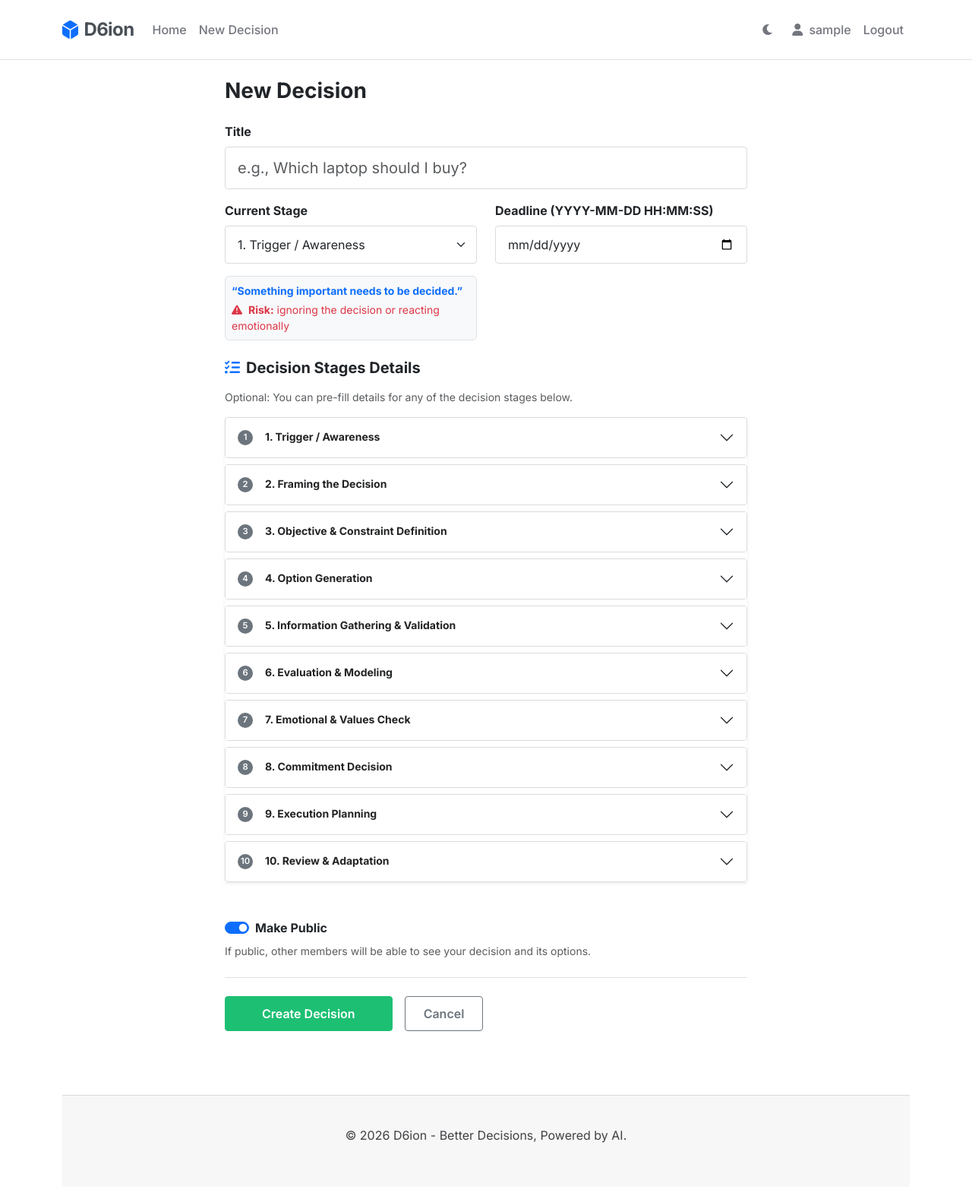
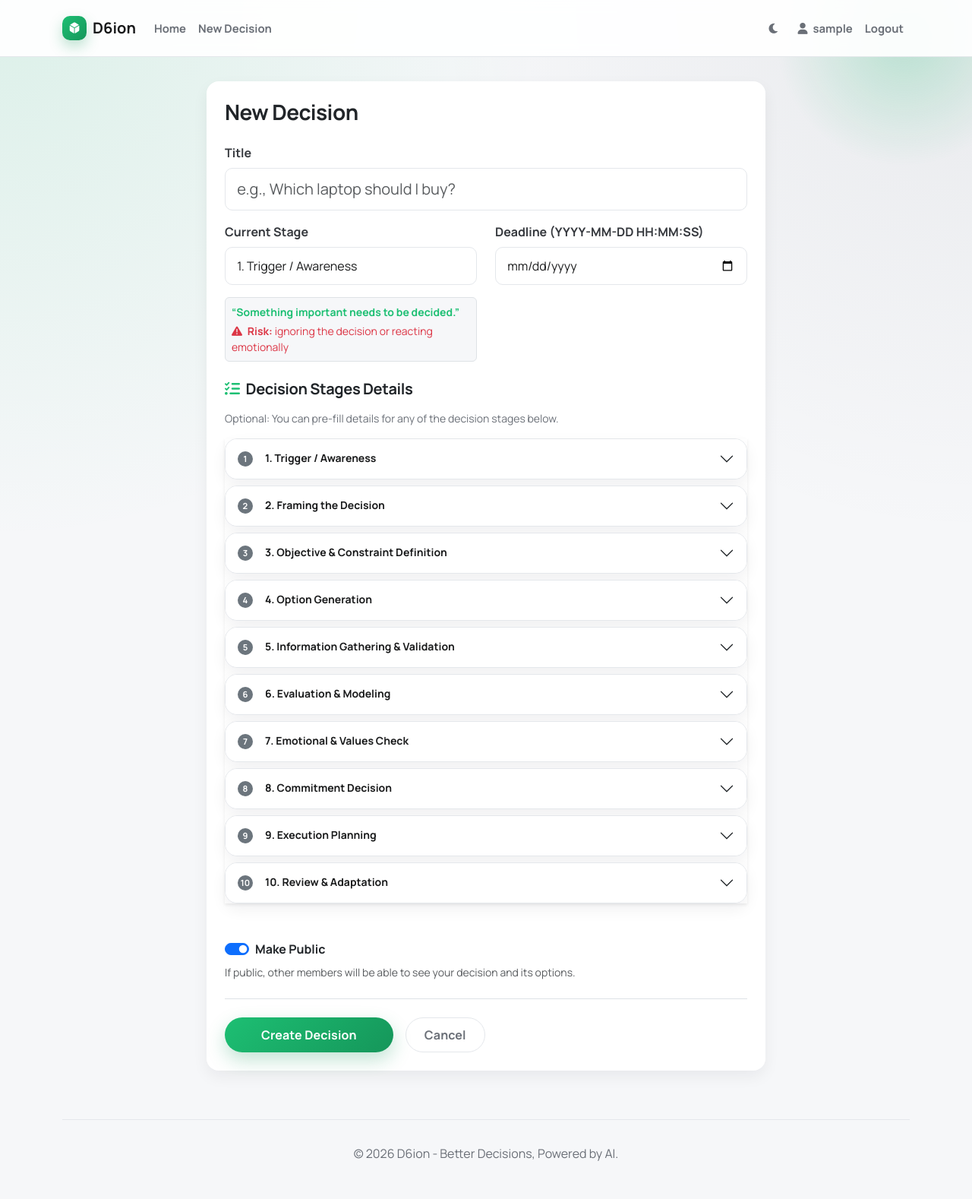
Before and after one commit to drdru76/Test, a Flask app: page /decision/new in a window 1280 px wide. Shown: the whole page at 76% size. Before the commit the page ends 1504 px from the top, so only its background shows below. Run offline with Flask 3, Linux system fonts and the light colour scheme; the visitor is signed in with stand-in values (Sample User, id 1); some libraries are stand-ins or nearby versions.

Commit message:
python anywhere

```diff
--- a/app/static/css/style.css
+++ b/app/static/css/style.css
@@ -1,228 +1,399 @@
 :root {
-    --primary-color: #1dbf73; /* Fiverr Green */
-    --primary-dark: #19a463;
-    --primary-subtle: rgba(29, 191, 115, 0.1);
-    --secondary-color: #404145; /* Dark Grey */
-    --accent-color: #ffbe5b;
-    --background-color: #ffffff;
-    --surface-color: #f7f7f7;
-    --border-color: #dadbdd;
-    --text-main: #404145;
-    --text-muted: #74767e;
-    --text-heading: #222325;
-    --card-shadow: 0 0.125rem 0.25rem rgba(0, 0, 0, 0.075);
-    --card-shadow-hover: 0 8px 24px rgba(0, 0, 0, 0.12);
+    --brand: #1dbf73;
+    --brand-strong: #15965a;
+    --brand-soft: #e6f9ef;
+    --ink-900: #191a1b;
+    --ink-700: #35383d;
+    --ink-500: #6a6f77;
+    --ink-300: #cfd4da;
+    --surface: #ffffff;
+    --surface-soft: #f6f7f9;
+    --line: #e4e7eb;
+    --warning: #f59e0b;
+    --info: #0ea5e9;
+    --magic: #3d8bfd;
+    --shadow-sm: 0 8px 20px rgba(20, 24, 31, 0.06);
+    --shadow-md: 0 20px 48px rgba(20, 24, 31, 0.1);
+    --radius-sm: 10px;
+    --radius-md: 16px;
+    --radius-lg: 24px;
 }
 
 [data-bs-theme="dark"] {
-    --background-color: #121212;
-    --surface-color: #1e1e1e;
-    --border-color: #333333;
-    --text-main: #e0e0e0;
-    --text-muted: #999999;
-    --text-heading: #ffffff;
-    --primary-subtle: rgba(29, 191, 115, 0.2);
+    --brand: #2ad885;
+    --brand-strong: #20b26d;
+    --brand-soft: #143025;
+    --ink-900: #f7f9fc;
+    --ink-700: #d2d9e3;
+    --ink-500: #a0abbb;
+    --ink-300: #2f3946;
+    --surface: #0f1318;
+    --surface-soft: #141b24;
+    --line: #26303d;
+    --shadow-sm: 0 8px 20px rgba(0, 0, 0, 0.35);
+    --shadow-md: 0 20px 48px rgba(0, 0, 0, 0.45);
+}
+
+* {
+    box-sizing: border-box;
 }
 
 body {
-    background-color: var(--background-color);
-    color: var(--text-main);
-    font-family: 'Inter', -apple-system, BlinkMacSystemFont, 'Segoe UI', Roboto, Helvetica, Arial, sans-serif;
+    background:
+        radial-gradient(circle at 0% 0%, rgba(29, 191, 115, 0.12), transparent 35%),
+        radial-gradient(circle at 100% 0%, rgba(15, 23, 42, 0.06), transparent 35%),
+        var(--surface-soft);
+    color: var(--ink-700);
+    font-family: 'Manrope', -apple-system, BlinkMacSystemFont, 'Segoe UI', sans-serif;
     -webkit-font-smoothing: antialiased;
+    min-height: 100vh;
+}
+
+.page-glow {
+    position: fixed;
+    top: -120px;
+    right: -80px;
+    width: 340px;
+    height: 340px;
+    background: radial-gradient(circle, rgba(29, 191, 115, 0.24) 0%, rgba(29, 191, 115, 0) 70%);
+    pointer-events: none;
+    z-index: 0;
 }
 
 h1, h2, h3, h4, h5, h6 {
-    color: var(--text-heading);
+    color: var(--ink-900);
+    font-weight: 800;
+    letter-spacing: -0.02em;
+}
+
+a {
+    color: var(--brand);
+}
+
+a:hover {
+    color: var(--brand-strong);
+}
+
+.navbar {
+    background-color: color-mix(in srgb, var(--surface) 92%, transparent) !important;
+    backdrop-filter: blur(10px);
+    border-color: var(--line) !important;
+    z-index: 10;
+}
+
+.navbar-brand {
+    font-size: 1.25rem;
+    color: var(--ink-900);
+}
+
+.brand-mark {
+    width: 32px;
+    height: 32px;
+    border-radius: 10px;
+    display: inline-flex;
+    align-items: center;
+    justify-content: center;
+    background: linear-gradient(135deg, var(--brand) 0%, var(--brand-strong) 100%);
+    color: #fff;
+    font-size: 0.9rem;
+    box-shadow: 0 8px 18px rgba(21, 150, 90, 0.28);
+}
+
+.nav-link {
+    color: var(--ink-500);
+    font-weight: 700;
+    font-size: 0.93rem;
+}
+
+.nav-link:hover,
+.navbar-nav .nav-link.active {
+    color: var(--ink-900);
+}
+
+.app-shell {
+    position: relative;
+    z-index: 1;
+    margin-top: 2rem;
+}
+
+.btn {
+    border-radius: 999px;
+    font-weight: 700;
+    letter-spacing: 0.01em;
+    padding: 0.62rem 1.2rem;
+    transition: all 0.22s ease;
+}
+
+.btn-primary {
+    background: linear-gradient(135deg, var(--brand) 0%, var(--brand-strong) 100%);
+    border: none;
+    color: #fff;
+    box-shadow: 0 10px 24px rgba(21, 150, 90, 0.26);
+}
+
+.btn-primary:hover,
+.btn-primary:focus {
+    color: #fff;
+    transform: translateY(-1px);
+    box-shadow: 0 16px 30px rgba(21, 150, 90, 0.3);
+}
+
+.btn-outline-primary {
+    color: var(--brand-strong);
+    border-color: color-mix(in srgb, var(--brand) 50%, var(--line));
+    background: #fff;
+}
+
+[data-bs-theme="dark"] .btn-outline-primary {
+    background: var(--surface);
+}
+
+.btn-outline-primary:hover {
+    background: var(--brand-soft);
+    color: var(--brand-strong);
+    border-color: var(--brand);
+}
+
+.btn-outline-secondary {
+    border-color: var(--line);
+    color: var(--ink-500);
+}
+
+.btn-outline-secondary:hover {
+    border-color: var(--ink-500);
+    color: var(--ink-900);
+}
+
+.btn-magic {
+    background: linear-gradient(135deg, #3d8bfd 0%, #2463eb 100%);
+    border: none;
+    color: white;
+}
+
+.btn-magic:hover {
+    background: linear-gradient(135deg, #3076db 0%, #1c51c9 100%);
+    color: white;
+}
+
+.btn-outline-magic {
+    border: 1px solid #3d8bfd;
+    color: #2463eb;
+}
+
+.btn-outline-magic:hover {
+    background: rgba(61, 139, 253, 0.1);
+    color: #1c51c9;
+}
+
+.card {
+    border: 1px solid var(--line);
+    border-radius: var(--radius-md);
+    background-color: var(--surface);
+    box-shadow: var(--shadow-sm);
+    transition: transform 0.22s ease, box-shadow 0.22s ease, border-color 0.22s ease;
+}
+
+.card:hover {
+    transform: translateY(-3px);
+    box-shadow: var(--shadow-md);
+    border-color: color-mix(in srgb, var(--brand) 36%, var(--line));
+}
+
+.card-header {
+    border-bottom: 1px solid var(--line);
+    background: color-mix(in srgb, var(--surface-soft) 88%, white);
     font-weight: 700;
 }
 
-.navbar {
-    background-color: var(--background-color) !important;
+.badge {
+    border-radius: 999px;
+    font-weight: 700;
+    letter-spacing: 0.01em;
+    padding: 0.42rem 0.72rem;
 }
 
-.navbar-brand {
-    font-size: 1.5rem;
-    letter-spacing: -0.025em;
+.bg-light {
+    background-color: var(--surface-soft) !important;
 }
 
-.nav-link {
-    font-weight: 500;
-    color: var(--text-muted);
+.bg-primary-subtle {
+    background-color: var(--brand-soft) !important;
 }
 
-.nav-link:hover {
-    color: var(--primary-color);
+.text-primary {
+    color: var(--brand) !important;
 }
 
-.btn {
-    border-radius: 4px; /* Fiverr uses less rounded buttons for Pro feel */
-    font-weight: 600;
-    padding: 10px 20px;
-    transition: all 0.2s ease;
+.text-muted {
+    color: var(--ink-500) !important;
 }
 
-.btn-primary {
-    background-color: var(--primary-color);
-    border-color: var(--primary-color);
-    color: white;
+.text-dark,
+.text-dark-emphasis,
+.text-secondary {
+    color: var(--ink-900) !important;
 }
 
-.btn-primary:hover {
-    background-color: var(--primary-dark);
-    border-color: var(--primary-dark);
+.alert {
+    border-radius: var(--radius-sm);
+    border-color: var(--line);
+    box-shadow: var(--shadow-sm);
 }
 
-.btn-outline-primary {
-    color: var(--primary-color);
-    border-color: var(--primary-color);
+.alert-warning {
+    border-color: rgba(245, 158, 11, 0.36);
+    background: rgba(245, 158, 11, 0.1);
 }
 
-.btn-outline-primary:hover {
-    background-color: var(--primary-color);
-    color: white;
+.alert-info {
+    border-color: rgba(14, 165, 233, 0.36);
+    background: rgba(14, 165, 233, 0.1);
 }
 
-.card {
-    border: 1px solid var(--border-color);
-    border-radius: 4px;
-    box-shadow: none;
-    background-color: var(--background-color);
-    transition: box-shadow 0.2s ease;
+.form-control,
+.form-select {
+    background: var(--surface);
+    border: 1px solid var(--line);
+    border-radius: var(--radius-sm);
+    color: var(--ink-900);
+    padding: 0.75rem 0.95rem;
 }
 
-.card:hover {
-    box-shadow: var(--card-shadow-hover);
-    transform: none; /* Removed the lift effect for more professional look */
+.form-control:focus,
+.form-select:focus {
+    border-color: color-mix(in srgb, var(--brand) 70%, white);
+    box-shadow: 0 0 0 0.2rem rgba(29, 191, 115, 0.15);
 }
 
-.card-header {
-    background-color: var(--surface-color);
-    border-bottom: 1px solid var(--border-color);
-    font-weight: 600;
+.form-label {
+    font-weight: 700;
+    color: var(--ink-700);
 }
 
-.badge {
-    padding: 0.35em 0.65em;
-    font-weight: 600;
-    border-radius: 2px;
+.breadcrumb-item a {
+    color: var(--brand-strong);
+    text-decoration: none;
+    font-weight: 700;
 }
 
-.rounded-pill {
-    border-radius: 50rem !important;
-}
-
-.form-control, .form-select {
-    border: 1px solid var(--border-color);
-    border-radius: 4px;
-    padding: 12px 16px;
-}
-
-.form-control:focus {
-    border-color: var(--primary-color);
-    box-shadow: none;
-}
-
-.text-gradient {
-    color: var(--primary-color); /* Simplified from gradient for Pro look */
+.breadcrumb-item.active {
+    color: var(--ink-500);
 }
 
 .decision-header-card {
-    background: var(--surface-color);
-    border: 1px solid var(--border-color);
-    border-radius: 8px;
-    border-top: none;
+    border: 1px solid var(--line);
+    border-radius: var(--radius-lg);
+    background:
+        linear-gradient(180deg, color-mix(in srgb, var(--surface-soft) 68%, white) 0%, var(--surface) 100%);
+    box-shadow: var(--shadow-sm);
 }
 
-.breadcrumb-item a {
-    color: var(--primary-color);
-    text-decoration: none;
-    font-weight: 500;
-}
-
-/* Accordion Customization */
 .accordion-item {
-    border: 1px solid var(--border-color) !important;
-    margin-bottom: 1rem;
-    border-radius: 4px !important;
+    border: 1px solid var(--line) !important;
+    border-radius: var(--radius-md) !important;
     overflow: hidden;
+    box-shadow: var(--shadow-sm);
 }
 
 .accordion-button {
-    font-weight: 600;
-    background-color: var(--background-color);
-    color: var(--text-heading);
+    font-weight: 700;
+    background-color: var(--surface);
+    color: var(--ink-900);
 }
 
 .accordion-button:not(.collapsed) {
-    background-color: var(--surface-color);
-    color: var(--primary-color);
+    background-color: var(--surface-soft);
+    color: var(--ink-900);
     box-shadow: none;
 }
 
 .accordion-button:focus {
     box-shadow: none;
-    border-color: var(--border-color);
+    border-color: transparent;
 }
 
 .accordion-body {
-    background-color: var(--background-color);
+    background-color: var(--surface);
 }
 
-/* AI Magic Styles - Refined */
-.btn-magic {
-    background-color: #6c5ce7;
-    border: none;
-    color: white;
-}
-
-.btn-magic:hover {
-    background-color: #5b4bc4;
-    box-shadow: 0 4px 12px rgba(108, 92, 231, 0.2);
-}
-
-.btn-outline-magic {
-    border: 1px solid #6c5ce7;
-    color: #6c5ce7;
-}
-
-.btn-outline-magic:hover {
-    background-color: #6c5ce7;
+.stage-guidance {
+    background-color: color-mix(in srgb, var(--brand-soft) 65%, white) !important;
+    border-left: 4px solid var(--brand) !important;
 }
 
 .border-magic {
-    border-color: #6c5ce7 !important;
+    border-color: rgba(61, 139, 253, 0.35) !important;
+}
+
+.bg-magic {
+    background: linear-gradient(135deg, #3d8bfd 0%, #2463eb 100%) !important;
 }
 
 .bg-magic-subtle {
-    background-color: rgba(108, 92, 231, 0.05);
+    background-color: rgba(61, 139, 253, 0.08);
 }
 
-/* Specific component tweaks */
-.stage-guidance {
-    background-color: var(--surface-color) !important;
-    border-left: 4px solid var(--primary-color) !important;
+.text-magic {
+    color: #2463eb !important;
+}
+
+.text-gradient {
+    color: var(--brand) !important;
+}
+
+.hover-shadow:hover {
+    box-shadow: var(--shadow-sm);
 }
 
 .footer {
-    border-top: 1px solid var(--border-color);
-    background-color: var(--surface-color);
-    padding: 40px 0;
-    margin-top: 60px;
+    margin-top: 4rem;
+    padding: 2rem 0;
+    border-top: 1px solid var(--line);
+    color: var(--ink-500);
 }
 
-/* Dark mode adjustments */
-[data-bs-theme="dark"] .card {
-    background-color: var(--surface-color);
+.border-dashed {
+    border-style: dashed !important;
 }
 
-[data-bs-theme="dark"] .accordion-button {
-    background-color: var(--surface-color);
+.ql-toolbar.ql-snow,
+.ql-container.ql-snow {
+    border-color: var(--line) !important;
 }
 
-[data-bs-theme="dark"] .bg-light {
-    background-color: #2c2c2c !important;
+.ql-container.ql-snow {
+    border-bottom-left-radius: var(--radius-sm);
+    border-bottom-right-radius: var(--radius-sm);
 }
 
-[data-bs-theme="dark"] .breadcrumb-item.active {
-    color: #fff;
+.ql-toolbar.ql-snow {
+    border-top-left-radius: var(--radius-sm);
+    border-top-right-radius: var(--radius-sm);
 }
+
+@media (max-width: 991.98px) {
+    .app-shell {
+        margin-top: 1.2rem;
+    }
+
+    .navbar {
+        backdrop-filter: none;
+    }
+}
+
+@media (max-width: 575.98px) {
+    .btn {
+        padding: 0.58rem 1rem;
+    }
+
+    .decision-header-card {
+        border-radius: var(--radius-md);
+    }
+
+    .page-glow {
+        width: 220px;
+        height: 220px;
+        top: -80px;
+        right: -60px;
+    }
+}
--- a/app/templates/base.html
+++ b/app/templates/base.html
@@ -11,7 +11,7 @@
         <!-- Google Fonts -->
         <link rel="preconnect" href="https://fonts.googleapis.com">
         <link rel="preconnect" href="https://fonts.gstatic.com" crossorigin>
-        <link href="https://fonts.googleapis.com/css2?family=Inter:wght@400;500;600;700&display=swap" rel="stylesheet">
+        <link href="https://fonts.googleapis.com/css2?family=Manrope:wght@400;500;600;700;800&display=swap" rel="stylesheet">
         <!-- Bootstrap 5 CSS -->
         <link href="https://cdn.jsdelivr.net/npm/bootstrap@5.3.0/dist/css/bootstrap.min.css" rel="stylesheet">
         <!-- Font Awesome -->
@@ -22,11 +22,12 @@
         <link rel="stylesheet" href="{{ url_for('static', filename='css/style.css') }}">
     </head>
     <body data-bs-theme="light">
+        <div class="page-glow"></div>
         <nav class="navbar navbar-expand-lg border-bottom sticky-top py-3">
             <div class="container">
                 <a class="navbar-brand d-flex align-items-center" href="{{ url_for('main.index') }}">
-                    <i class="fas fa-dice-d6 me-2 text-primary"></i>
-                    <span class="fw-bold tracking-tight text-dark-emphasis">D6ion</span>
+                    <span class="brand-mark"><i class="fas fa-dice-d6"></i></span>
+                    <span class="fw-bold tracking-tight text-dark-emphasis ms-2">D6ion</span>
                 </a>
                 <button class="navbar-toggler" type="button" data-bs-toggle="collapse" data-bs-target="#navbarNav">
                     <span class="navbar-toggler-icon"></span>
@@ -72,7 +73,7 @@
             </div>
         </nav>
 
-        <div class="container">
+        <main class="container app-shell">
             {% with messages = get_flashed_messages() %}
             {% if messages %}
                 {% for message in messages %}
@@ -89,7 +90,7 @@
             <footer class="footer text-center">
                 <p>&copy; 2026 D6ion - Better Decisions, Powered by AI.</p>
             </footer>
-        </div>
+        </main>
 
         <!-- Bootstrap 5 JS Bundle with Popper -->
         <script src="https://cdn.jsdelivr.net/npm/bootstrap@5.3.0/dist/js/bootstrap.bundle.min.js"></script>
--- a/app/templates/edit_decision.html
+++ b/app/templates/edit_decision.html
@@ -1,8 +1,8 @@
 {% extends "base.html" %}
 
 {% block content %}
-<div class="row justify-content-center">
-    <div class="col-lg-10 col-xl-8">
+<div class="row">
+    <div class="col-12">
         <div class="card p-4 border-0">
             <div class="d-flex justify-content-between align-items-center mb-4">
                 <h1 class="h3 mb-0 fw-bold">Edit Decision</h1>
```
Also changed, not shown: instance/app.db.
